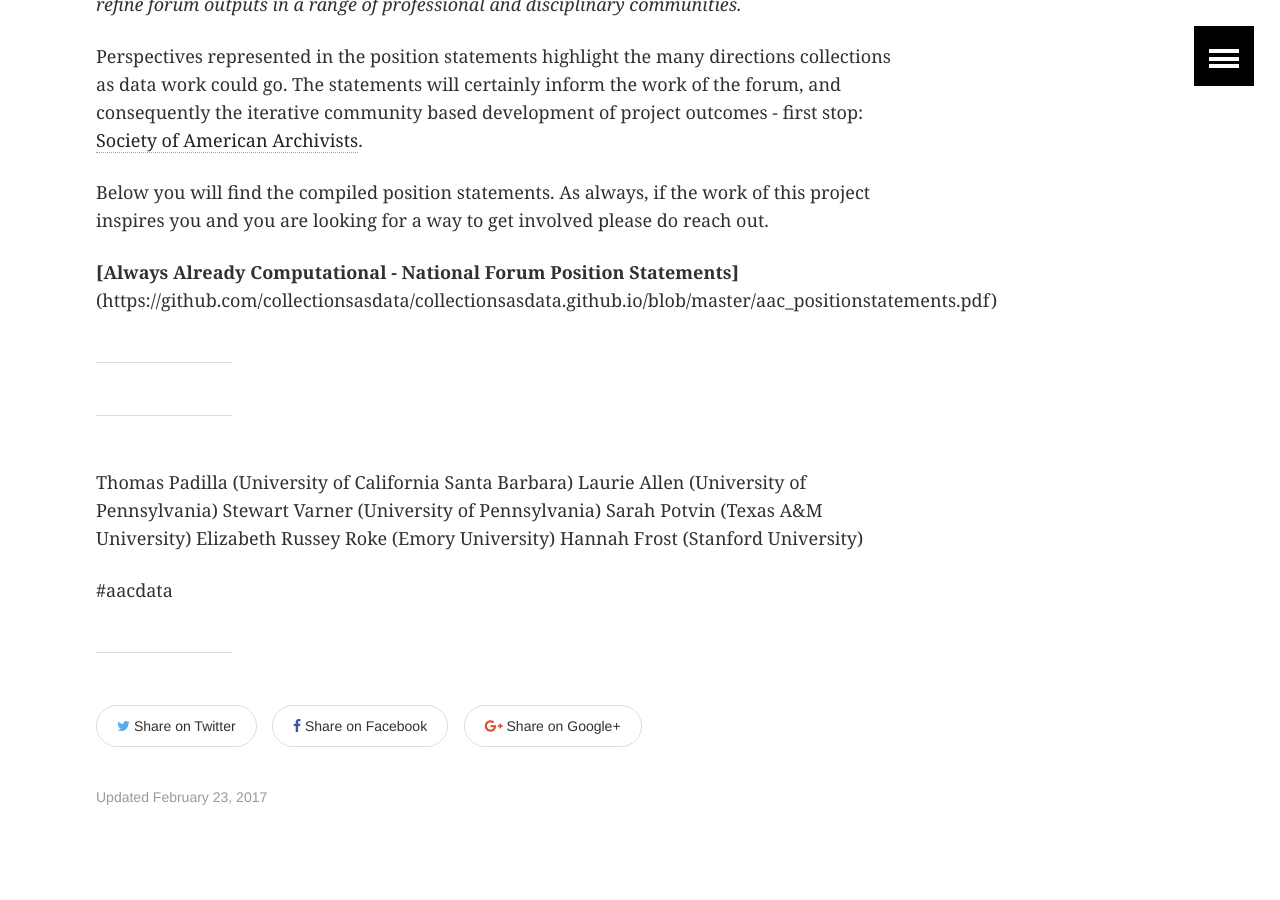
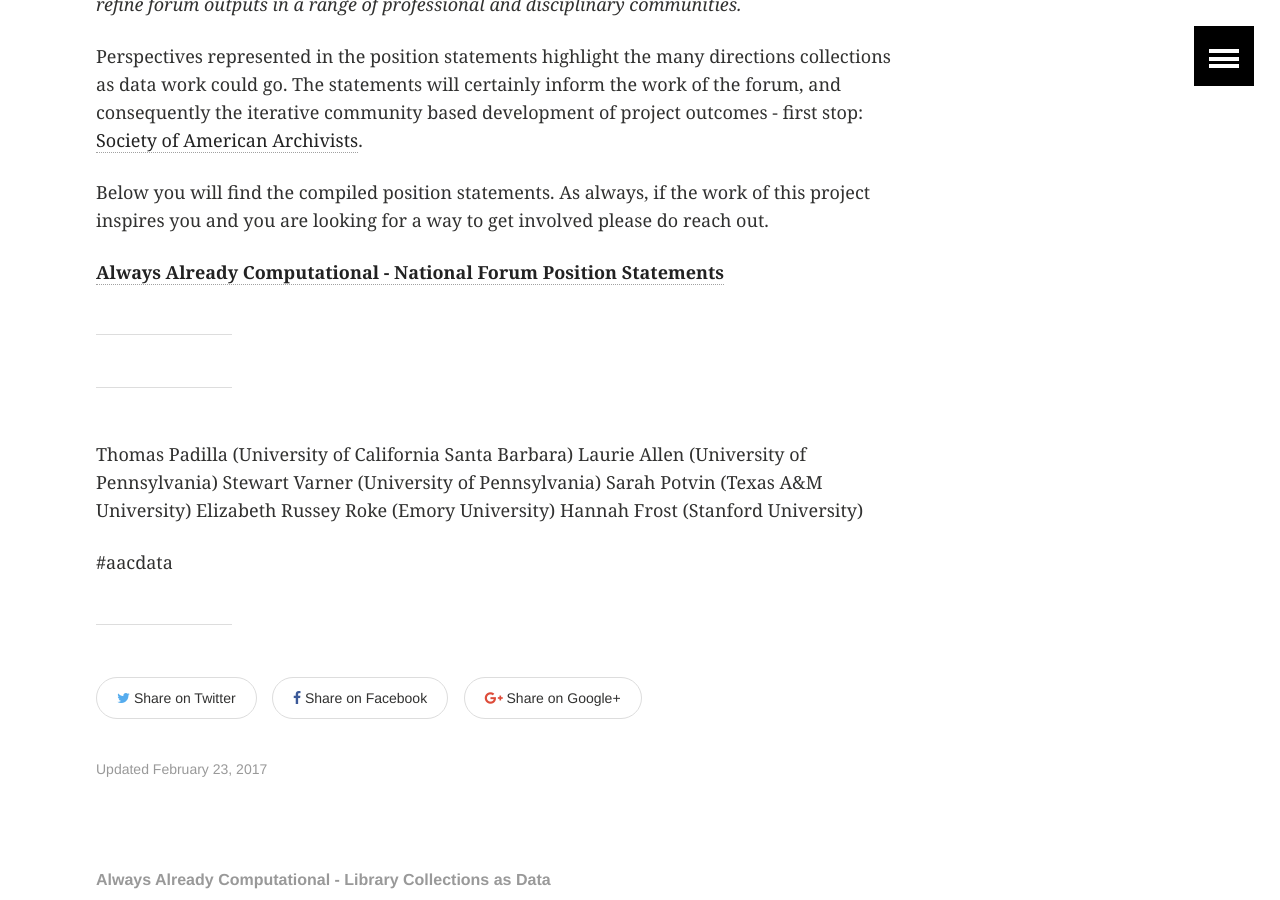
Before and after one commit to collectionsasdata/collectionsasdata.github.io, a Jekyll site: the page built from _posts/2017-2-23-statements.markdown, in a window 1280 px wide and 900 px high, scrolled down 601 px. Built offline with Jekyll 4.4.1, drawn with Linux system fonts in a browser that asks for light colours.

Commit message:
Update 2017-2-23-statements.markdown

```diff
--- a/_posts/2017-2-23-statements.markdown
+++ b/_posts/2017-2-23-statements.markdown
@@ -13,7 +13,7 @@
 
 Below you will find the compiled position statements. As always, if the work of this project inspires you and you are looking for a way to get involved please do reach out.
 
-**[Always Already Computational - National Forum Position Statements]**(https://github.com/collectionsasdata/collectionsasdata.github.io/blob/master/aac_positionstatements.pdf)
+[**Always Already Computational - National Forum Position Statements**](https://github.com/collectionsasdata/collectionsasdata.github.io/blob/master/aac_positionstatements.pdf)
 
 ---
 ---
```
